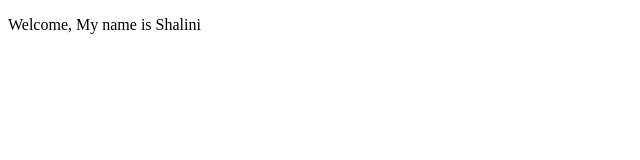
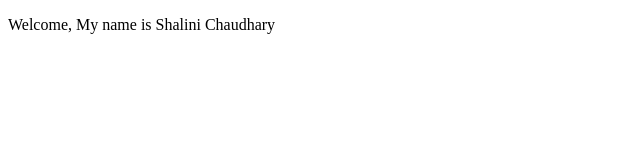
Before and after one commit to cshalini13/Personal-Portfolio, a plain HTML site: page index.html in a window 1280 px wide. Shown: the full height of the page, 0-640 px from the left. Drawn offline with Linux system fonts and the light colour scheme.

Commit message:
Tested Github pages

```diff
--- a/index.html
+++ b/index.html
@@ -6,6 +6,6 @@
     <title>Document</title>
 </head>
 <body>
-    <p>Welcome, My name is Shalini</p>
+    <p>Welcome, My name is Shalini Chaudhary</p>
 </body>
 </html>
```
